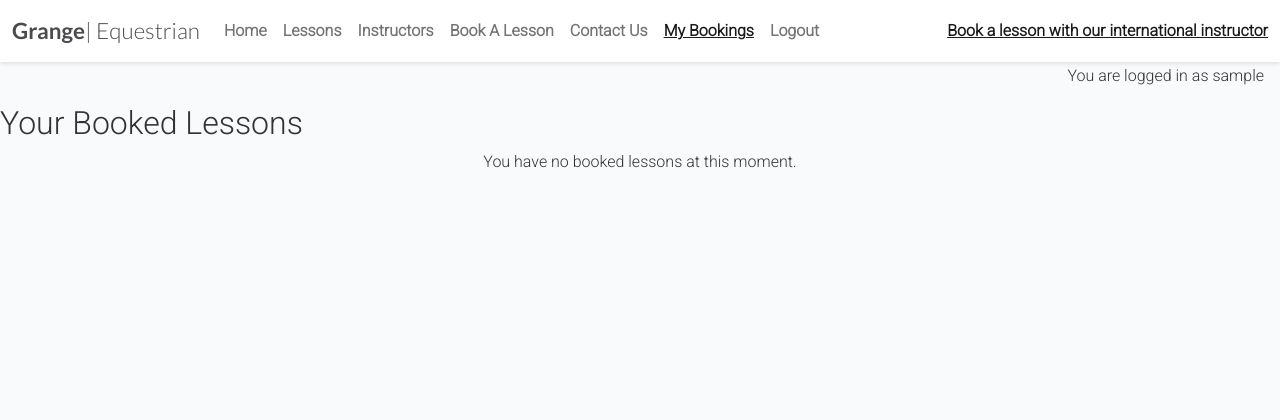
After one commit to Declan444/Castlelost-Stud, a Django app: page /my-bookings/ in a window 1280 px wide. The commit adds this page. Shown: the top 420 px of the page. Run offline with Django 4.2, Linux system fonts and the light colour scheme; the visitor is signed in with stand-in values (Sample User, id 1); data that the repository does not hold is empty.

Commit message:
Add a My Bookings to the site to list a users bookings, create a view, url and template

```diff
--- a/bookalesson/templates/bookalesson/lessons.html
+++ b/bookalesson/templates/bookalesson/lessons.html
@@ -2,7 +2,7 @@
 {% block content %}
 <!-- index.html content starts here -->
 <section class="flex-shrink-0 lessons-page">
-    <div><h3>Click on a lesson below to get lesson details and view comments</h3></div>
+    <div><h3><b>Click on a lesson below to get lesson details and view comments about the lessons</b></h3></div>
     <div class="container-fluid">
         <div class="row">
             <!-- Lesson Entries Column -->
--- /dev/null
+++ b/bookalesson/templates/bookalesson/user_bookings.html
@@ -0,0 +1,33 @@
+{% extends "base.html" %}
+
+{% block content %}
+    <h2>Your Booked Lessons</h2>
+
+    {% if bookings %}
+    <table>
+        <thead>
+            <tr>
+                <th>Lesson</th>
+                <th>Instructor</th>
+                <th>Date</th>
+                <th>Time</th>
+                <th>Status</th>
+            </tr>
+        </thead>
+        <tbody>
+            {% for booking in bookings%}
+            <tr>
+                <td>{{ booking.lesson_type.title}}</td>
+                <td>{{ booking.instructor.name}}</td>
+                <td>{{ booking.lesson_date.date|date:'d M Y' }}</td>
+                <td>{{ booking.lesson_date.start_time|time:'H:i' }}</td>
+                <td>{{ booking.get_status_display}}</td>
+            </tr>
+        {% endfor%}
+        </tbody>
+    </table>
+    {% else %}
+    <p>You have no booked lessons at this moment.</p>
+    {% endif %}
+
+    {% endblock %}
--- a/bookalesson/urls.py
+++ b/bookalesson/urls.py
@@ -7,6 +7,7 @@ urlpatterns = [
     path("", TemplateView.as_view(template_name="index.html"), name="home"),
     path("lessons/", views.LessonList.as_view(), name="lessons"),
     path("contact/", views.contact_us, name="contact_us"),
+    path('my-bookings/', views.user_bookings_list, name='user_bookings_list'),
     path(
         "<slug:slug>/edit_comment/<int:comment_id>",
         views.comment_edit,
@@ -29,4 +30,5 @@ urlpatterns = [
         name="booking_form",
     ),
     path("<slug:slug>/", views.lessons_detail, name="lessons_detail"),
+
 ]
--- a/bookalesson/views.py
+++ b/bookalesson/views.py
@@ -439,3 +439,18 @@ def contact_us(request):
         return JsonResponse({"success": True})
 
     return render(request, "bookalesson/contact_us.html")
+
+# User Booking List View
+#------------------------------------------------
+@login_required
+def user_bookings_list(request):
+    """
+    View to list all the lessons the user has booked
+    """
+    user = request.user
+    # Get all bookings for the current user
+    bookings = Booking.objects.filter(user=user).select_related('lesson_date', 'lesson_type', 'instructor')
+    context = {
+        'bookings':bookings,
+    }
+    return render(request, 'bookalesson/user_bookings.html', context)
--- a/castleloststud/settings.py
+++ b/castleloststud/settings.py
@@ -17,7 +17,7 @@ TEMPLATES_DIR = os.path.join(BASE_DIR, "templates")
 SECRET_KEY = os.environ.get("SECRET_KEY")
 
 # SECURITY WARNING: don't run with debug turned on in production!
-DEBUG = False
+DEBUG = True
 
 ALLOWED_HOSTS = ["127.0.0.1", "castlelost-stud-cbac18c58c5b.herokuapp.com"]
 
--- a/templates/account/login.html
+++ b/templates/account/login.html
@@ -14,7 +14,7 @@
 
             <p class="login-text">{% blocktrans %}Welcome back to the Castlelost Stud site. To book a lesson or leave a comment on your lesson, please log in. If
                 you
-                have not created an account yet, then <a class="link" href="{{ signup_url }}">sign up</a>
+                have not created an account yet, then <a class="bold-link" href="{{ signup_url }}">REGISTER</a>
                 first.{% endblocktrans %}</p>
         </div>
     </div>
--- a/templates/account/signup.html
+++ b/templates/account/signup.html
@@ -14,7 +14,7 @@
       <p class="signup-text">{% blocktrans %}
         Welcome  to the Grange Equestrian site where you can book a lesson.
         If you already have an account? Then please
-        <a class="bold-link" href="{{ login_url }}">sign in</a>
+        <a class="bold-link" href="{{ login_url }}"><h6>SIGN IN</h6></a>
         instead.
         {% endblocktrans %}
       </p>
--- a/templates/base.html
+++ b/templates/base.html
@@ -6,6 +6,8 @@
 {% url 'account_signup' as signup_url %}
 {% url 'account_logout' as logout_url %}
 {% url 'book-a-lesson' as book_a_lessson_url %}
+{% url 'user_bookings_list' as user_bookings_url %}
+
 
 <!DOCTYPE html>
 <html class="h-100" lang="en">
@@ -58,10 +60,17 @@
                     <li class="nav-item">
                         <a class="nav-link {% if request.path == '/book-a-lesson/' %}active{% endif %}" aria-current="page" href="{% url 'book_a_lesson' %}"><b>Book A Lesson</b></a>
                     </li>
+                    <li class="nav-item"></li>
+                        <a class="nav-link" aria-current="page" href="{% url 'contact_us' %}"><b>Contact Us</b></a>
+                    </li>
                     {% if user.is_authenticated %}
+                    <li class="nav-item">
+                        <a class="nav-link {% if request.path == user_bookings_url %}active{% endif %}" aria-current="page" href="{% url 'user_bookings_list' %}"><b>My Bookings</b></a>
+                    </li>
                     <li class="nav-item">
                         <a class="nav-link {% if request.path == logout_url %}active{% endif %}" aria-current="page" href="{% url 'account_logout' %}"><b>Logout</b></a>
                     </li>
+
                     {% else %}
                     <li class="nav-item">
                         <a class="nav-link {% if request.path == signup_url %}active{% endif %}" aria-current="page"
@@ -70,9 +79,7 @@
                     <li class="nav-item">
                         <a class="nav-link {% if request.path == login_url %}active{% endif %}" aria-current="page" href="{% url 'account_login' %}"><b>Login</b></a>
                     </li>
-                    <li class="nav-item">
-                        <a class="nav-link" aria-current="page" href="{% url 'contact_us' %}"><b>Contact Us</b></a>
-                    </li>
+
 
                     {% endif %}
                 </ul>
```
Also changed, not shown: 1 other file.
